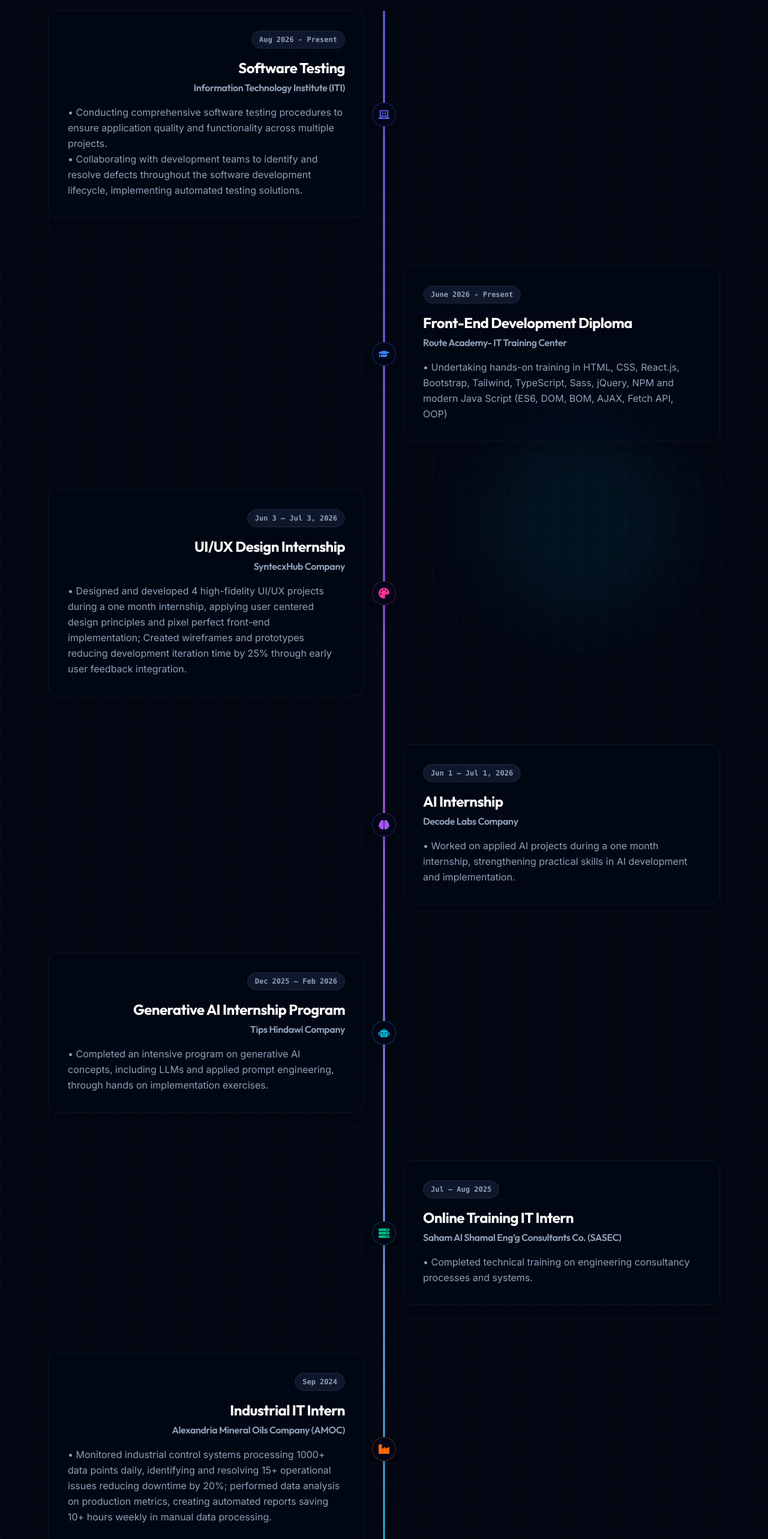
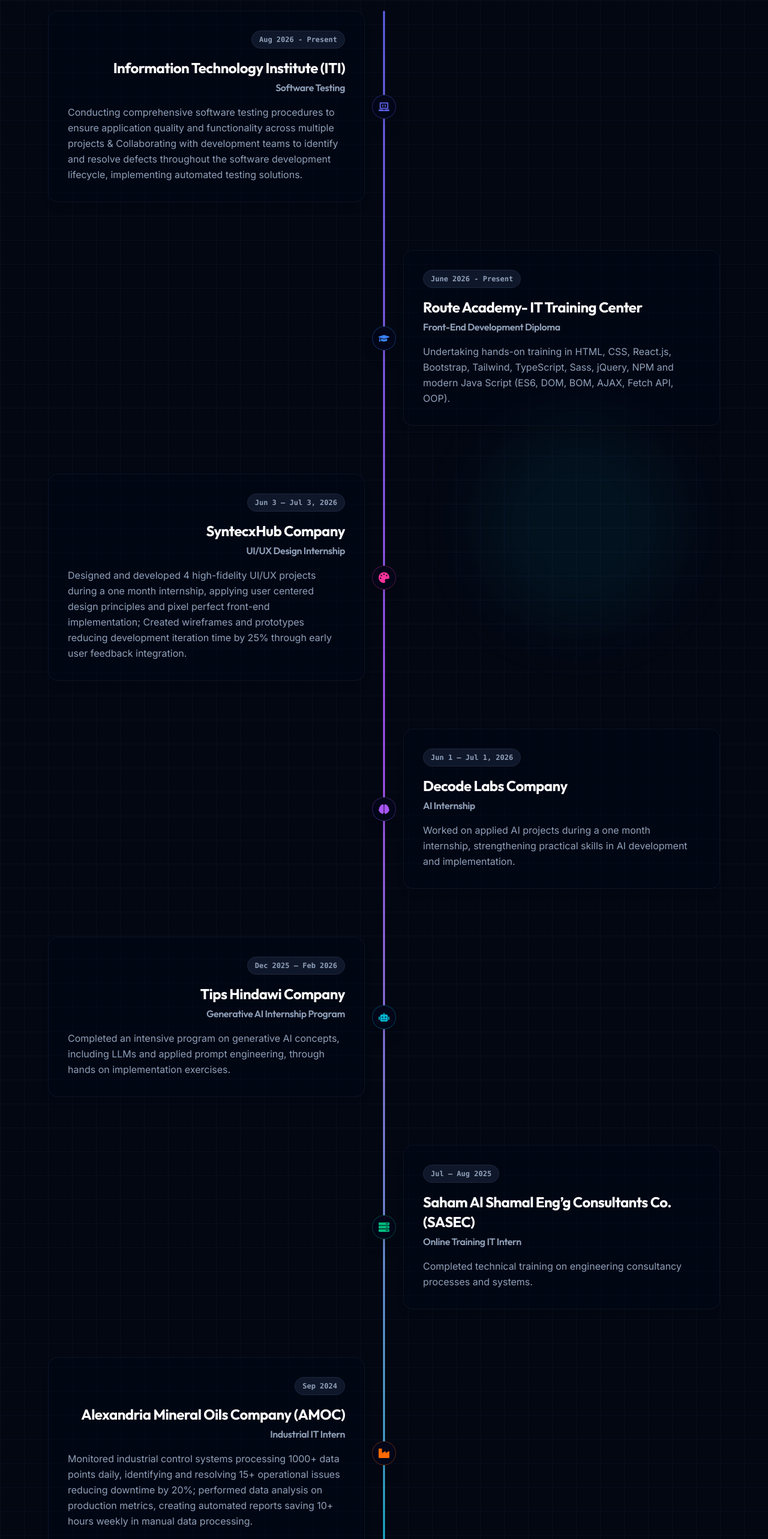
Before and after one commit to mariammgamall/my-portfolio, a React (Vite) app: page / in a window 1280 px wide. Shown: the part 4880-7446 px from the top of the page at 60% size. Built offline with nearby package versions, Linux system fonts and the light colour scheme.

Commit message:
updated experience section

```diff
--- a/src/components/Experience.tsx
+++ b/src/components/Experience.tsx
@@ -108,10 +108,10 @@
                     </span>
 
                     <h3 className="font-display font-bold text-lg md:text-2xl text-slate-900 dark:text-white leading-snug group-hover:text-accent-indigo dark:group-hover:text-accent-teal transition-colors">
-                      {exp.title}
+                      {exp.company}
                     </h3>
                     <h4 className="font-semibold text-sm md:text-base text-slate-500 dark:text-slate-400 mt-1 mb-4">
-                      {exp.company}
+                      {exp.title}
                     </h4>
 
                     <p className="text-slate-650 dark:text-slate-400 text-sm md:text-base leading-relaxed text-start whitespace-pre-line">
--- a/src/data/translations.ts
+++ b/src/data/translations.ts
@@ -115,43 +115,43 @@
           title: "Software Testing",
           company: "Information Technology Institute (ITI)",
           period: "Aug 2026 - Present",
-          desc: "• Conducting comprehensive software testing procedures to ensure application quality and functionality across multiple projects.\n• Collaborating with development teams to identify and resolve defects throughout the software development lifecycle, implementing automated testing solutions."
+          desc: "Conducting comprehensive software testing procedures to ensure application quality and functionality across multiple projects & Collaborating with development teams to identify and resolve defects throughout the software development lifecycle, implementing automated testing solutions."
         },
         {
           title: "Front-End Development Diploma",
           company: "Route Academy- IT Training Center",
           period: "June 2026 - Present",
-          desc: "• Undertaking hands-on training in HTML, CSS, React.js, Bootstrap, Tailwind, TypeScript, Sass, jQuery, NPM and modern Java Script (ES6, DOM, BOM, AJAX, Fetch API, OOP)"
+          desc: "Undertaking hands-on training in HTML, CSS, React.js, Bootstrap, Tailwind, TypeScript, Sass, jQuery, NPM and modern Java Script (ES6, DOM, BOM, AJAX, Fetch API, OOP)."
         },
         {
           title: "UI/UX Design Internship",
           company: "SyntecxHub Company",
           period: "Jun 3 – Jul 3, 2026",
-          desc: "• Designed and developed 4 high-fidelity UI/UX projects during a one month internship, applying user centered design principles and pixel perfect front-end implementation; Created wireframes and prototypes reducing development iteration time by 25% through early user feedback integration."
+          desc: "Designed and developed 4 high-fidelity UI/UX projects during a one month internship, applying user centered design principles and pixel perfect front-end implementation; Created wireframes and prototypes reducing development iteration time by 25% through early user feedback integration."
         },
         {
           title: "AI Internship",
           company: "Decode Labs Company",
           period: "Jun 1 – Jul 1, 2026",
-          desc: "• Worked on applied AI projects during a one month internship, strengthening practical skills in AI development and implementation."
+          desc: "Worked on applied AI projects during a one month internship, strengthening practical skills in AI development and implementation."
         },
         {
           title: "Generative AI Internship Program",
           company: "Tips Hindawi Company",
           period: "Dec 2025 – Feb 2026",
-          desc: "• Completed an intensive program on generative AI concepts, including LLMs and applied prompt engineering, through hands on implementation exercises."
+          desc: "Completed an intensive program on generative AI concepts, including LLMs and applied prompt engineering, through hands on implementation exercises."
         },
         {
           title: "Online Training IT Intern",
           company: "Saham Al Shamal Eng’g Consultants Co. (SASEC)",
           period: "Jul – Aug 2025",
-          desc: "• Completed technical training on engineering consultancy processes and systems."
+          desc: "Completed technical training on engineering consultancy processes and systems."
         },
         {
           title: "Industrial IT Intern",
           company: "Alexandria Mineral Oils Company (AMOC)",
           period: "Sep 2024",
-          desc: "• Monitored industrial control systems processing 1000+ data points daily, identifying and resolving 15+ operational issues reducing downtime by 20%; performed data analysis on production metrics, creating automated reports saving 10+ hours weekly in manual data processing."
+          desc: "Monitored industrial control systems processing 1000+ data points daily, identifying and resolving 15+ operational issues reducing downtime by 20%; performed data analysis on production metrics, creating automated reports saving 10+ hours weekly in manual data processing."
         }
       ]
     },
@@ -316,43 +316,43 @@
           title: "اختبار البرمجيات (Software Testing)",
           company: "معهد تكنولوجيا المعلومات (ITI)",
           period: "أغسطس 2026 - الحالي",
-          desc: "• إجراء إجراءات اختبار البرمجيات الشاملة لضمان جودة التطبيقات ووظائفها عبر مشاريع متعددة.\n• التعاون مع فرق التطوير لتحديد العيوب وإصلاحها طوال دورة حياة تطوير البرمجيات، وتنفيذ حلول الاختبار الآلي."
+          desc: "إجراء إجراءات اختبار البرمجيات الشاملة لضمان جودة التطبيقات ووظائفها عبر مشاريع متعددة والتعاون مع فرق التطوير لتحديد العيوب وإصلاحها طوال دورة حياة تطوير البرمجيات، وتنفيذ حلول الاختبار الآلي."
         },
         {
           title: "دبلومة تطوير الواجهات الأمامية (Front-End Development Diploma)",
           company: "Route Academy- IT Training Center",
           period: "يونيو 2026 - الحالي",
-          desc: "• التدريب العملي والتطبيقي على HTML, CSS, React.js, Bootstrap, Tailwind, TypeScript, Sass, jQuery, NPM والـ JavaScript الحديثة (ES6, DOM, BOM, AJAX, Fetch API, OOP)"
+          desc: "التدريب العملي والتطبيقي على HTML, CSS, React.js, Bootstrap, Tailwind, TypeScript, Sass, jQuery, NPM والـ JavaScript الحديثة (ES6, DOM, BOM, AJAX, Fetch API, OOP)."
         },
         {
           title: "تدريب تصميم واجهات وتجربة المستخدم (UI/UX Design Internship)",
           company: "شركة سينتكس هاب (SyntecxHub Company)",
           period: "3 يونيو – 3 يوليو 2026",
-          desc: "• تصميم وتطوير 4 مشاريع UI/UX عالية الدقة خلال تدريب لمدة شهر، مع تطبيق مبادئ التصميم المتمحور حول المستخدم والتنفيذ الدقيق للواجهات الأمامية؛ إنشاء النماذج الهيكلية والنماذج الأولية مما قلل وقت تكرار التطوير بنسبة 25٪ من خلال التغذية الراجعة المبكرة."
+          desc: "تصميم وتطوير 4 مشاريع UI/UX عالية الدقة خلال تدريب لمدة شهر، مع تطبيق مبادئ التصميم المتمحور حول المستخدم والتنفيذ الدقيق للواجهات الأمامية؛ إنشاء النماذج الهيكلية والنماذج الأولية مما قلل وقت تكرار التطوير بنسبة 25٪ من خلال التغذية الراجعة المبكرة."
         },
         {
           title: "تدريب الذكاء الاصطناعي (AI Internship)",
           company: "شركة ديكود لابس (Decode Labs Company)",
           period: "1 يونيو – 1 يوليو 2026",
-          desc: "• العمل على مشاريع ذكاء اصطناعي تطبيقية خلال تدريب لمدة شهر، وتعزيز المهارات العملية في تطوير وتنفيذ حلول الذكاء الاصطناعي."
+          desc: "العمل على مشاريع ذكاء اصطناعي تطبيقية خلال تدريب لمدة شهر، وتعزيز المهارات العملية في تطوير وتنفيذ حلول الذكاء الاصطناعي."
         },
         {
           title: "برنامج تدريب الذكاء الاصطناعي التوليدي (Generative AI Internship Program)",
           company: "شركة هنداوي (Tips Hindawi Company)",
           period: "ديسمبر 2025 – فبراير 2026",
-          desc: "• إكمال برنامج مكثف حول مفاهيم الذكاء الاصطناعي التوليدي، بما في ذلك نماذج اللغة الكبيرة (LLMs) وهندسة الأوامر التطبيقية، من خلال تمارين التنفيذ العملي."
+          desc: "إكمال برنامج مكثف حول مفاهيم الذكاء الاصطناعي التوليدي، بما في ذلك نماذج اللغة الكبيرة (LLMs) وهندسة الأوامر التطبيقية، من خلال تمارين التنفيذ العملي."
         },
         {
           title: "تدريب إلكتروني في تكنولوجيا المعلومات (Online Training IT Intern)",
           company: "شركة سهام الشمال للاستشارات الهندسية (SASEC)",
           period: "يوليو – أغسطس 2025",
-          desc: "• إكمال التدريب التقني حول عمليات وأنظمة الاستشارات الهندسية."
+          desc: "إكمال التدريب التقني حول عمليات وأنظمة الاستشارات الهندسية."
         },
         {
           title: "تدريب صناعي في تكنولوجيا المعلومات (Industrial IT Intern)",
           company: "شركة الإسكندرية للزيوت المعدنية (أموك - AMOC)",
           period: "سبتمبر 2024",
-          desc: "• مراقبة أنظمة التحكم الصناعية التي تعالج أكثر من 1000 نقطة بيانات يومياً، وتحديد وحل أكثر من 15 مشكلة تشغيلية مما قلل من وقت التوقف بنسبة 20٪؛ إجراء تحليل البيانات لمقاييس الإنتاج، وإنشاء تقارير مؤتمتة وفرت أكثر من 10 ساعات أسبوعياً في معالجة البيانات اليدوية."
+          desc: "مراقبة أنظمة التحكم الصناعية التي تعالج أكثر من 1000 نقطة بيانات يومياً، وتحديد وحل أكثر من 15 مشكلة تشغيلية مما قلل من وقت التوقف بنسبة 20٪؛ إجراء تحليل البيانات لمقاييس الإنتاج، وإنشاء تقارير مؤتمتة وفرت أكثر من 10 ساعات أسبوعياً في معالجة البيانات اليدوية."
         }
       ]
     },
```
